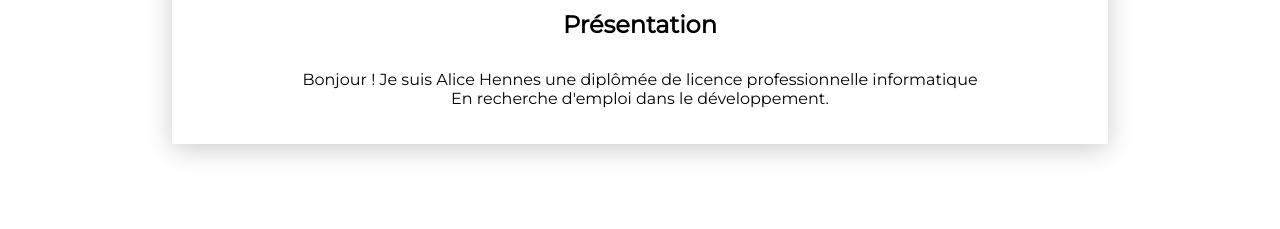
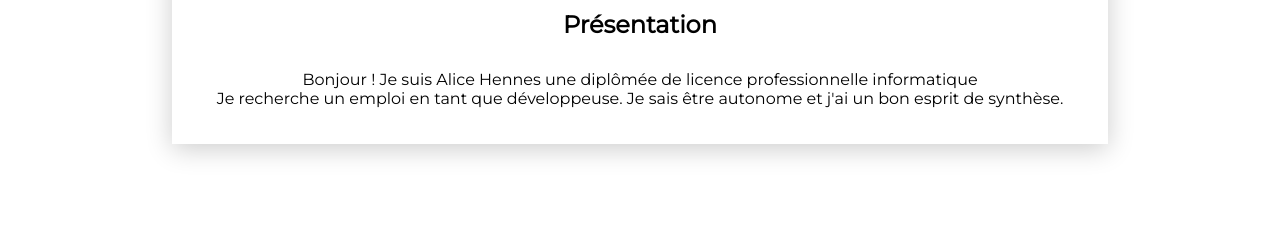
Before and after one commit to almaloste/CV_Alice_Hennes, a website: page index.html in a window 1280 px wide. Shown: the part 723-952 px from the top of the page. Drawn offline with Linux system fonts and the light colour scheme.

Commit message:
Changement mission Slimstock et Présentation

```diff
--- a/index.html
+++ b/index.html
@@ -20,7 +20,7 @@
         <h2>Présentation</h2>
         <p>
             Bonjour ! Je suis Alice Hennes une diplômée de licence professionnelle informatique  <br />
-           En recherche d'emploi dans le développement.
+           Je recherche un emploi en tant que développeuse. Je sais être autonome et j'ai un bon esprit de synthèse.
         </p>
     </section>
 
@@ -186,7 +186,13 @@
             <div class="bubble">
                 <time>2019 - 2020</time>
                 <span>Contrat d'apprentissage en tant que Support technique - Slimstock</span>
-               <br/> <span class="itallique">Mission : Analyse et résolution d’incidents Clients du logiciel Slim4 </span>
+               <br/> <span class="itallique">Mission : Analyse et résolution d’incidents Clients du logiciel Slim4
+                <br/> Participation aux tests de données techniques
+                <br/> Participation aux montées de version
+                <br/>Mise en place des plans de maintenance
+                <br/> Conception d’un site de reporting
+
+               </span>
                 <br />France
               </div>
             </li>
```
